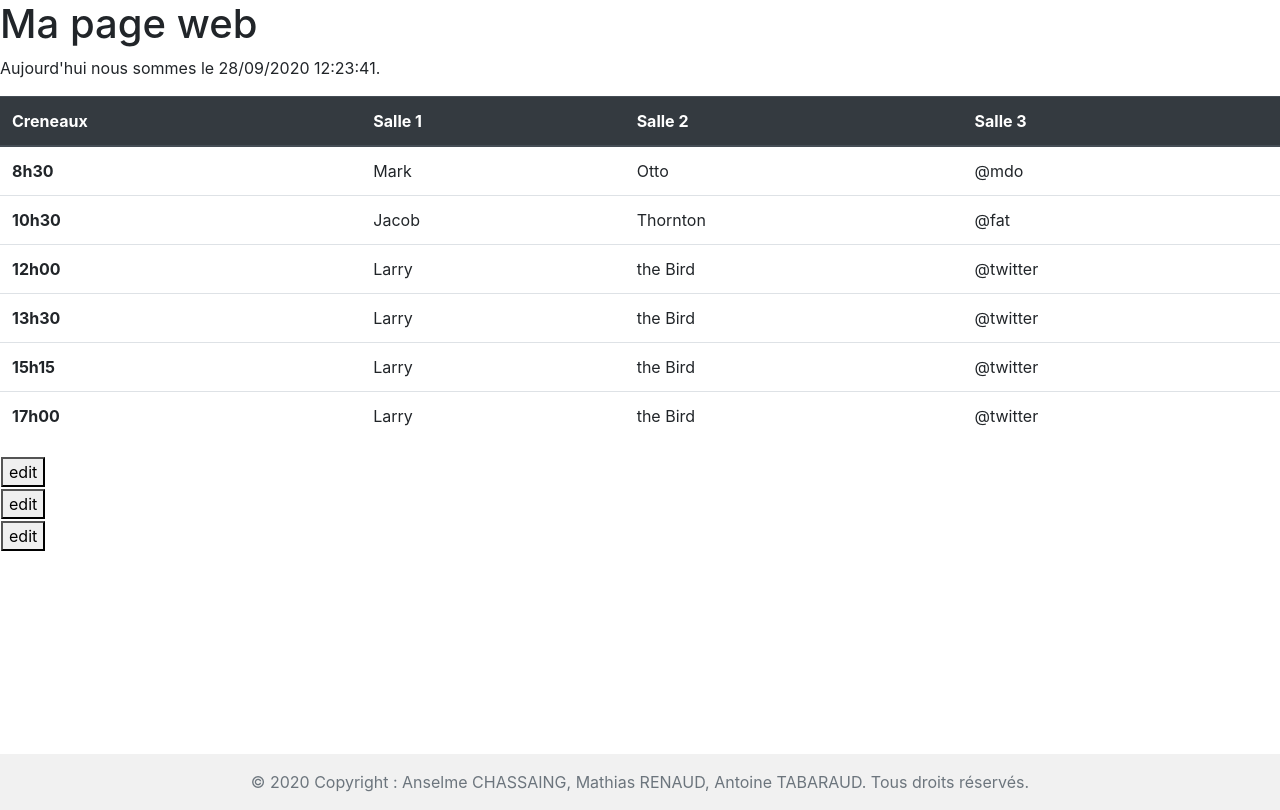
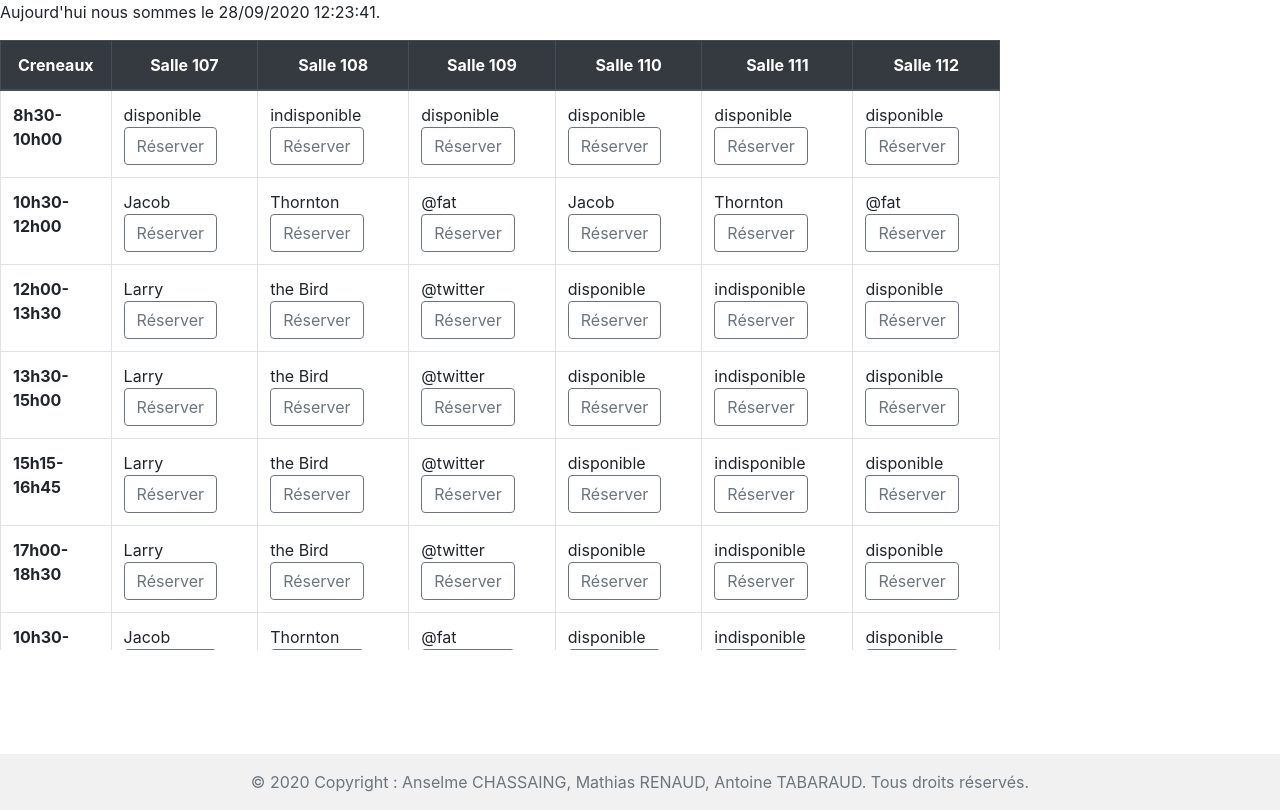
Before and after one commit to AntTBD/reservSalle, a PHP site: template src/View/Reservations/main.php in a window 1280 px wide. Shown: the part 56-866 px from the top of the page. Run offline with PHP 8.4, Linux system fonts and the light colour scheme; the template is opened without the code that fills it, so the values that code supplies are empty; some libraries are stand-ins or nearby versions.

Commit message:
update Reservation

```diff
--- a/src/Controller/DefaultController.php
+++ b/src/Controller/DefaultController.php
@@ -5,6 +5,7 @@ namespace App\Controller;
 
 
 use App\Model\Repository\Repository;
+use App\Model\Repository\ReservationRepository;
 use App\Model\Repository\UserRepository;
 
 class DefaultController
@@ -73,7 +74,9 @@ class DefaultController
 
     public static function reservation()
     {
-        //self::connectToBase();
+        $base = Repository::connect();
+        $reservationRepository = new ReservationRepository($base);
+        $reservationRepository->countsalle();
         require __DIR__ . '/../View/Reservations/main.php';
     }
 
--- a/src/Model/Repository/ReservationRepository.php
+++ b/src/Model/Repository/ReservationRepository.php
@@ -26,4 +26,10 @@ class ReservationRepository
         $user->hydrate(['id' => $this->base->lastInsertId()]);*/
     }
 
+    public function countsalle()
+    {
+        $reponse = $this->base->prepare('SELECT  COUNT(id)  FROM salle;  ');
+        $resultats = $reponse->execute();
+        return $resultats[0];
+    }
 }
--- a/src/View/Reservations/main.php
+++ b/src/View/Reservations/main.php
@@ -1,59 +1,86 @@
-<h1>Ma page web</h1>
 <p>Aujourd'hui nous sommes le <?php echo date('d/m/Y h:i:s'); ?>.</p>
 
-<table class="table">
-    <thead class="thead-dark">
+
+<div style="overflow:scroll;height:610px;width:1000px;">
+    <table class="table table-bordered">
+        <thead class="thead-dark" style="table-layout:fixed; text-align:center;vertical-align:";  >
         <div id =test >
             <tr>
                 <th scope="col">Creneaux</th>
-            <th scope="col">Salle 1</th>
-            <th scope="col">Salle 2</th>
-            <th scope="col">Salle 3 </th>
+                <th scope="col">Salle 107</th>
+                <th scope="col">Salle 108</th>
+                <th scope="col">Salle 109 </th>
+                <th scope="col">Salle 110</th>
+                <th scope="col">Salle 111 </th>
+                <th scope="col">Salle 112</th>
             </tr>
         </div>
         </thead>
         <tbody>
         <tr>
-        <th scope="row">8h30</th>
-        <td>Mark</td>
-        <td>Otto</td>
-        <td>@mdo</td>
+            <th scope="row">8h30-10h00</th>
+            <td>disponible   <button type="button" class="btn btn-outline-secondary">Réserver</button></td>
+            <td>indisponible <button type="button" class="btn btn-outline-secondary">Réserver</button> </td>
+            <td>disponible   <button type="button" class="btn btn-outline-secondary">Réserver</button> </td>
+            <td>disponible   <button type="button" class="btn btn-outline-secondary">Réserver</button> </td>
+            <td>disponible   <button type="button" class="btn btn-outline-secondary">Réserver</button> </td>
+            <td>disponible   <button type="button" class="btn btn-outline-secondary">Réserver</button> </td>
         </tr>
         <tr>
-        <th scope="row">10h30</th>
-        <td>Jacob</td>
-        <td>Thornton</td>
-        <td>@fat</td>
+            <th scope="row" >10h30-12h00</th>
+            <td>Jacob    <button type="button" class="btn btn-outline-secondary">Réserver</button></td>
+            <td>Thornton <button type="button" class="btn btn-outline-secondary">Réserver</button></td>
+            <td>@fat     <button type="button" class="btn btn-outline-secondary">Réserver</button></td>
+            <td>Jacob    <button type="button" class="btn btn-outline-secondary">Réserver</button></td>
+            <td>Thornton <button type="button" class="btn btn-outline-secondary">Réserver</button></td>
+            <td>@fat     <button type="button" class="btn btn-outline-secondary">Réserver</button></td>
         </tr>
         <tr>
-        <th scope="row">12h00</th>
-        <td>Larry</td>
-        <td>the Bird</td>
-        <td>@twitter</td>
+            <th scope="row">12h00-13h30</th>
+            <td>Larry     <button type="button" class="btn btn-outline-secondary">Réserver</button></td>
+            <td>the Bird  <button type="button" class="btn btn-outline-secondary">Réserver</button></td>
+            <td>@twitter  <button type="button" class="btn btn-outline-secondary">Réserver</button></td>
+            <td>disponible   <button type="button" class="btn btn-outline-secondary">Réserver</button></td>
+            <td>indisponible <button type="button" class="btn btn-outline-secondary">Réserver</button> </td>
+            <td>disponible   <button type="button" class="btn btn-outline-secondary">Réserver</button> </td>
         </tr>
         <tr>
-        <th scope="row">13h30</th>
-        <td>Larry</td>
-        <td>the Bird</td>
-        <td>@twitter</td>
+            <th scope="row">13h30-15h00</th>
+            <td>Larry   <button type="button" class="btn btn-outline-secondary">Réserver</button></td>
+            <td>the Bird  <button type="button" class="btn btn-outline-secondary">Réserver</button></td>
+            <td>@twitter <button type="button" class="btn btn-outline-secondary">Réserver</button> </td>
+            <td>disponible   <button type="button" class="btn btn-outline-secondary">Réserver</button></td>
+            <td>indisponible <button type="button" class="btn btn-outline-secondary">Réserver</button> </td>
+            <td>disponible   <button type="button" class="btn btn-outline-secondary">Réserver</button> </td>
         </tr>
         <tr>
-        <th scope="row">15h15</th>
-        <td>Larry</td>
-        <td>the Bird</td>
-        <td>@twitter</td>
+            <th scope="row">15h15-16h45</th>
+            <td>Larry  <button type="button" class="btn btn-outline-secondary">Réserver</button> </td>
+            <td>the Bird  <button type="button" class="btn btn-outline-secondary">Réserver</button></td>
+            <td>@twitter  <button type="button" class="btn btn-outline-secondary">Réserver</button></td>
+            <td>disponible   <button type="button" class="btn btn-outline-secondary">Réserver</button></td>
+            <td>indisponible <button type="button" class="btn btn-outline-secondary">Réserver</button> </td>
+            <td>disponible   <button type="button" class="btn btn-outline-secondary">Réserver</button> </td>
         </tr>
         <tr>
-        <th scope="row">17h00</th>
-        <td>Larry</td>
-        <td>the Bird</td>
-        <td>@twitter</td>
+            <th scope="row">17h00-18h30</th>
+            <td>Larry  <button type="button" class="btn btn-outline-secondary">Réserver</button> </td>
+            <td>the Bird  <button type="button" class="btn btn-outline-secondary">Réserver</button></td>
+            <td>@twitter  <button type="button" class="btn btn-outline-secondary">Réserver</button> </td>
+            <td>disponible   <button type="button" class="btn btn-outline-secondary">Réserver</button></td>
+            <td>indisponible <button type="button" class="btn btn-outline-secondary">Réserver</button> </td>
+            <td>disponible   <button type="button" class="btn btn-outline-secondary">Réserver</button> </td>
+        </tr>
+        <tr>
+            <th scope="row" >10h30-12h00</th>
+            <td>Jacob    <button type="button" class="btn btn-outline-secondary">Réserver</button></td>
+            <td>Thornton <button type="button" class="btn btn-outline-secondary">Réserver</button></td>
+            <td>@fat     <button type="button" class="btn btn-outline-secondary">Réserver</button></td>
+            <td>disponible   <button type="button" class="btn btn-outline-secondary">Réserver</button></td>
+            <td>indisponible <button type="button" class="btn btn-outline-secondary">Réserver</button> </td>
+            <td>disponible   <button type="button" class="btn btn-outline-secondary">Réserver</button> </td>
         </tr>
         </tbody>
     </table>
 
-<table>
-    <tr><td><button class="editbtn">edit</button></td></tr>
-    <tr><td><button class="editbtn">edit</button></td></tr>
-    <tr><td><button class="editbtn">edit</button></td></tr>
-</table>
+</div>
```
Lines whose indentation alone changed are shown as unchanged.
